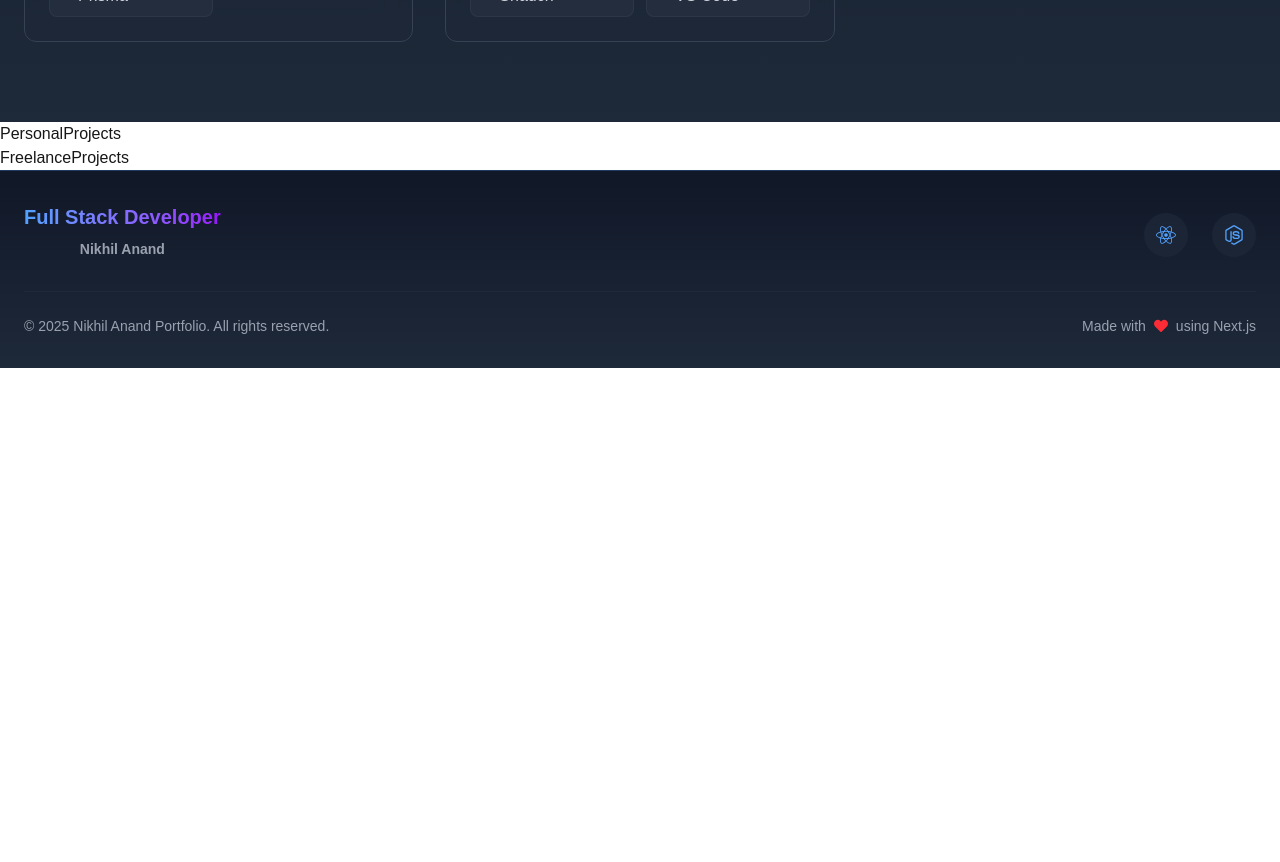
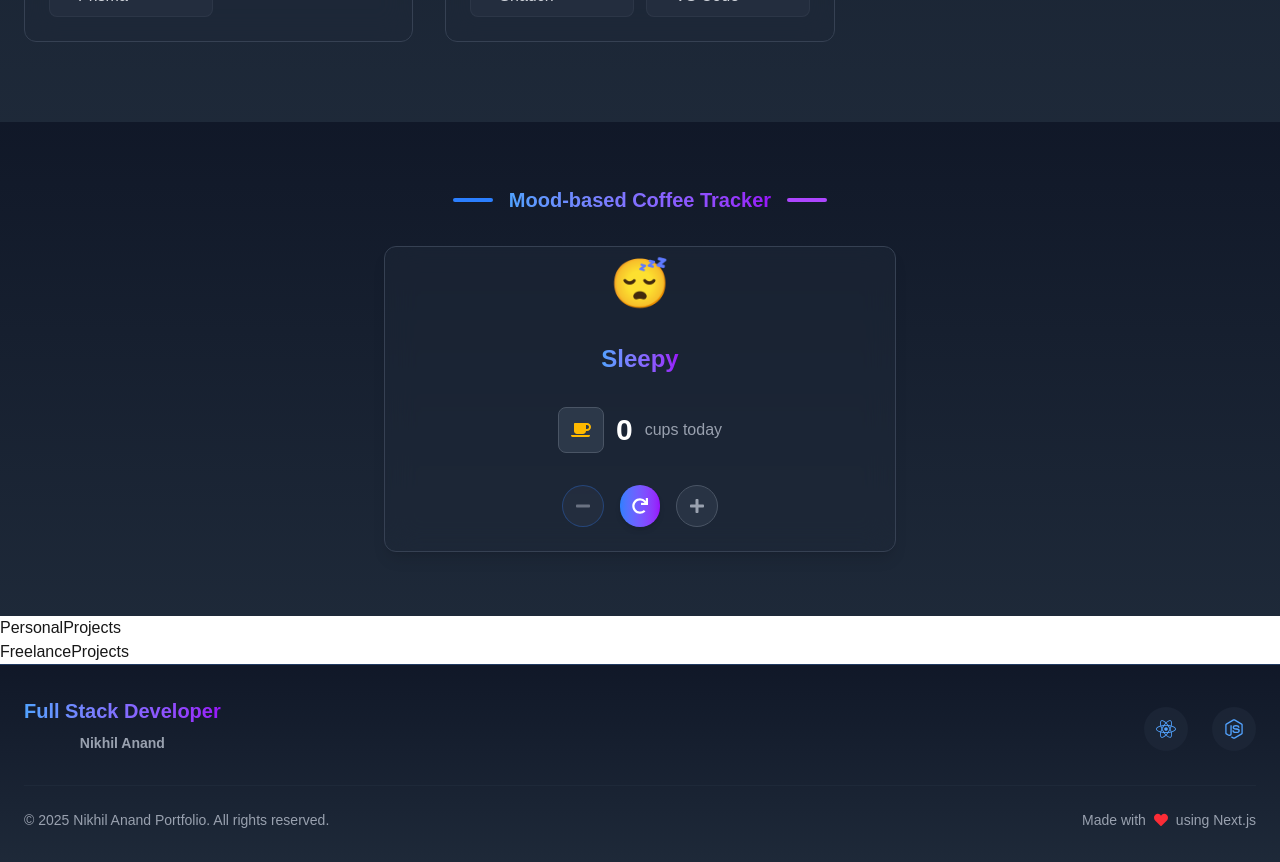
Before and after one commit to niks-nikhil-anand/Frontend_Intern_Challenge, a Next.js app: page / in a window 1280 px wide. Shown: the part 1500-2362 px from the top of the page. Before the commit the page ends 1868 px from the top, so only its background shows below. Built offline with nearby package versions, Linux system fonts and the light colour scheme.

Commit message:
Added the CoffeeTracker

```diff
--- a/src/app/page.js
+++ b/src/app/page.js
@@ -1,3 +1,4 @@
+import CoffeeTracker from '@/components/CoffeeTracker'
 import FreelanceProjects from '@/components/FreelanceProjects'
 import HeroSection from '@/components/HeroSection'
 import PersonalProjects from '@/components/PersonalProjects'
@@ -9,6 +10,7 @@ const page = () => {
     <div>
       <HeroSection/>
       <SkillsSections/>
+      <CoffeeTracker/>
       <PersonalProjects/>
       <FreelanceProjects/>
     </div>
--- /dev/null
+++ b/src/components/CoffeeTracker.js
@@ -0,0 +1,99 @@
+"use client";
+import { useState } from "react";
+import { FaCoffee, FaMinus, FaPlus, FaRedo } from "react-icons/fa";
+
+export default function CoffeeTracker() {
+  const [coffeeCount, setCoffeeCount] = useState(0);
+
+  const getMoodEmoji = () => {
+    if (coffeeCount === 0) {
+      return { emoji: "😴", text: "Sleepy" };
+    }
+    if (coffeeCount === 1) {
+      return { emoji: "🙂", text: "Warming up" };
+    }
+    if (coffeeCount === 2) {
+      return { emoji: "😌", text: "Focused" };
+    }
+    if (coffeeCount === 3) {
+      return { emoji: "😅", text: "Hyper" };
+    }
+    if (coffeeCount >= 4) {
+      return { emoji: "🤪", text: "Over-caffeinated" };
+    }
+  };
+
+  const handleIncrement = () => {
+    setCoffeeCount((prev) => prev + 1);
+  };
+
+  const handleDecrement = () => {
+    setCoffeeCount((prev) => Math.max(0, prev - 1));
+  };
+
+  const handleReset = () => {
+    setCoffeeCount(0);
+  };
+
+  const { emoji, text } = getMoodEmoji();
+
+  return (
+    <div className="w-full py-16 bg-gradient-to-b from-gray-900 to-gray-800 px-6">
+      <div className="max-w-lg mx-auto">
+        <div className="flex items-center justify-center mb-8">
+          <div className="h-1 w-10 bg-blue-500 mr-4 rounded-full"></div>
+          <h2 className="text-xl font-bold text-transparent bg-clip-text bg-gradient-to-r from-blue-400 to-purple-600 text-center">
+            Mood-based Coffee Tracker
+          </h2>
+          <div className="h-1 w-10 bg-purple-500 ml-4 rounded-full"></div>
+        </div>
+
+        <div className="bg-gray-800/50 backdrop-blur-lg border border-gray-700 rounded-xl p-6 shadow-lg">
+          <div className="flex flex-col items-center">
+            <div className="text-5xl mb-6 animate-bounce">{emoji}</div>
+
+            <div className="text-2xl font-semibold text-transparent bg-clip-text bg-gradient-to-r from-blue-400 to-purple-600 mb-8">
+              {text}
+            </div>
+
+            <div className="flex items-center gap-3 mb-8">
+              <div className="bg-gray-700/70 p-3 rounded-lg border border-gray-600">
+                <FaCoffee className="h-5 w-5 text-amber-400" />
+              </div>
+              <div className="text-3xl font-bold text-white">{coffeeCount}</div>
+              <div className="text-gray-400">cups today</div>
+            </div>
+
+            <div className="flex gap-4">
+              <button
+                onClick={handleDecrement}
+                disabled={coffeeCount === 0}
+                className={`p-3 rounded-full ${
+                  coffeeCount === 0
+                    ? "bg-gray-700/30 text-gray-500 cursor-not-allowed"
+                    : "bg-blue-500/20 text-blue-400 hover:bg-blue-500/30"
+                } border border-blue-500/30 transition-all`}
+              >
+                <FaMinus />
+              </button>
+
+              <button
+                onClick={handleReset}
+                className="p-3 rounded-full bg-gradient-to-r from-blue-500 to-purple-600 text-white hover:from-blue-600 hover:to-purple-700 shadow-md hover:shadow-blue-500/30 transition-all"
+              >
+                <FaRedo />
+              </button>
+
+              <button
+                onClick={handleIncrement}
+                className="p-3 rounded-full bg-gray-700/50 text-gray-400 hover:bg-gray-700/70 hover:text-white border border-gray-600 transition-all"
+              >
+                <FaPlus />
+              </button>
+            </div>
+          </div>
+        </div>
+      </div>
+    </div>
+  );
+}
```
